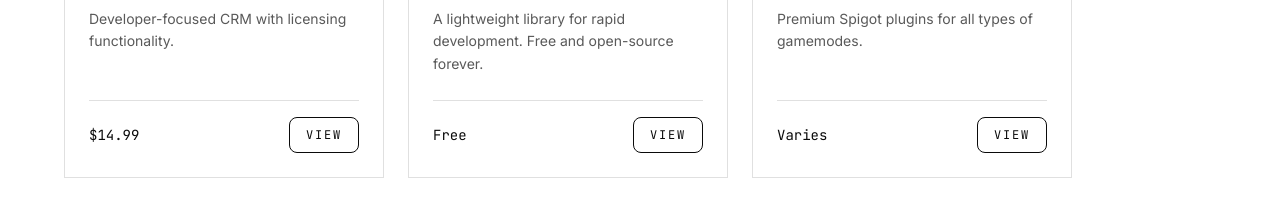
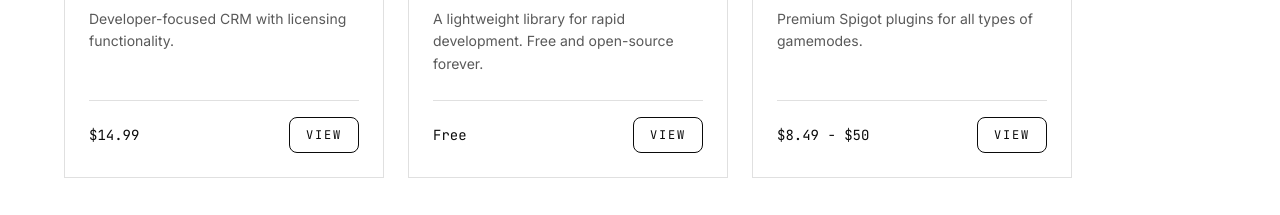
Before and after one commit to Ancestral-Development/ancestral-website, a React (Vite) app in the folder Desktop/ancestral-dev/: page / in a window 1280 px wide. Shown: the part 1060-1275 px from the top of the page. Built offline with nearby package versions, Linux system fonts and the light colour scheme; the HTML template or start-up script is replaced by a standard one.

Commit message:
Update Products.tsx

```diff
--- a/Desktop/ancestral-dev/src/components/Products.tsx
+++ b/Desktop/ancestral-dev/src/components/Products.tsx
@@ -26,7 +26,7 @@
     category: "Spigot Pkugins",
     name: "Mithril Series",
     description: "Premium Spigot plugins for all types of gamemodes.",
-    price: "Varies",
+    price: "$8.49 - $50",
     href: "https://discord.ancestraldev.com/",
   },
 ];
```
